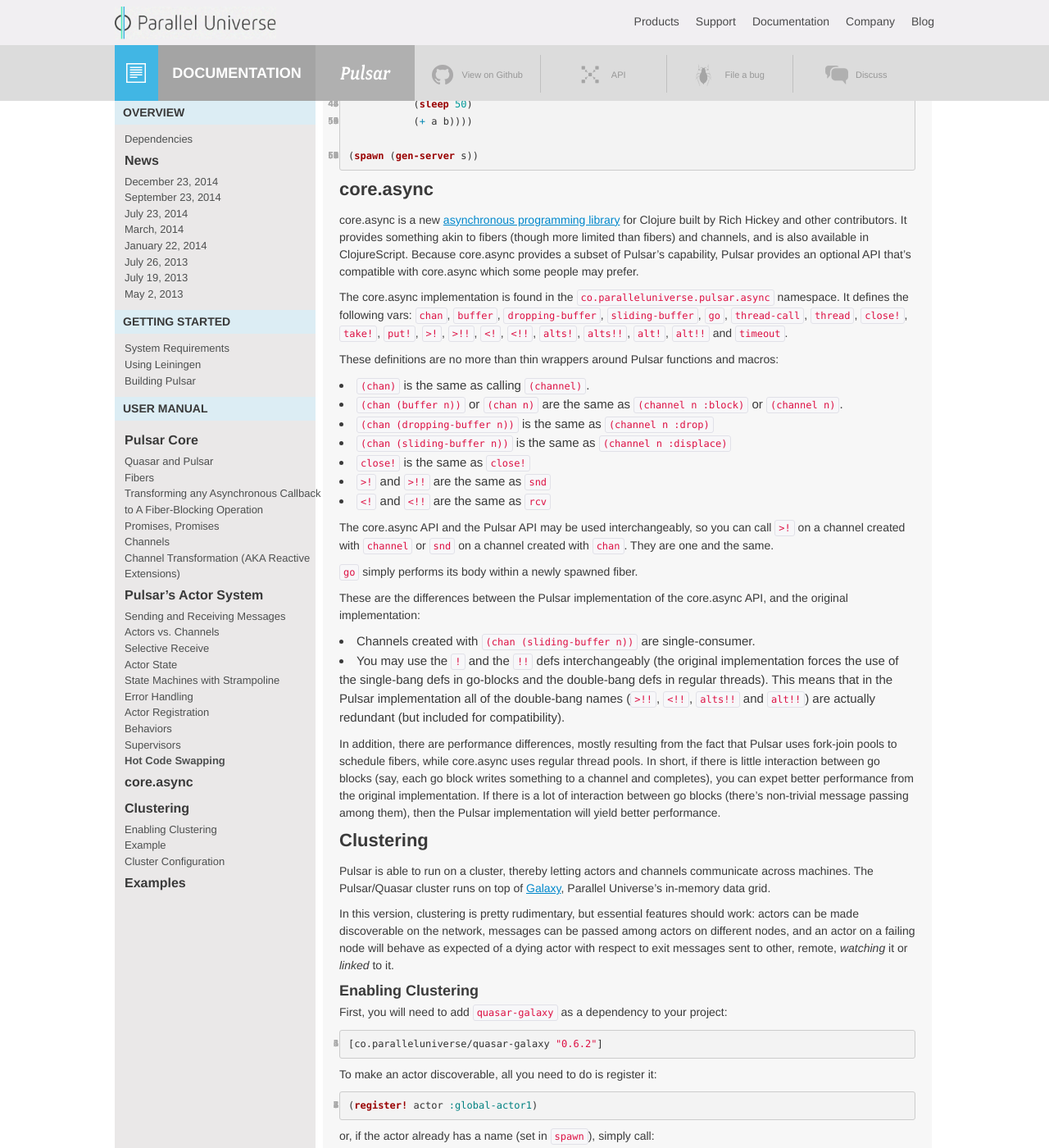
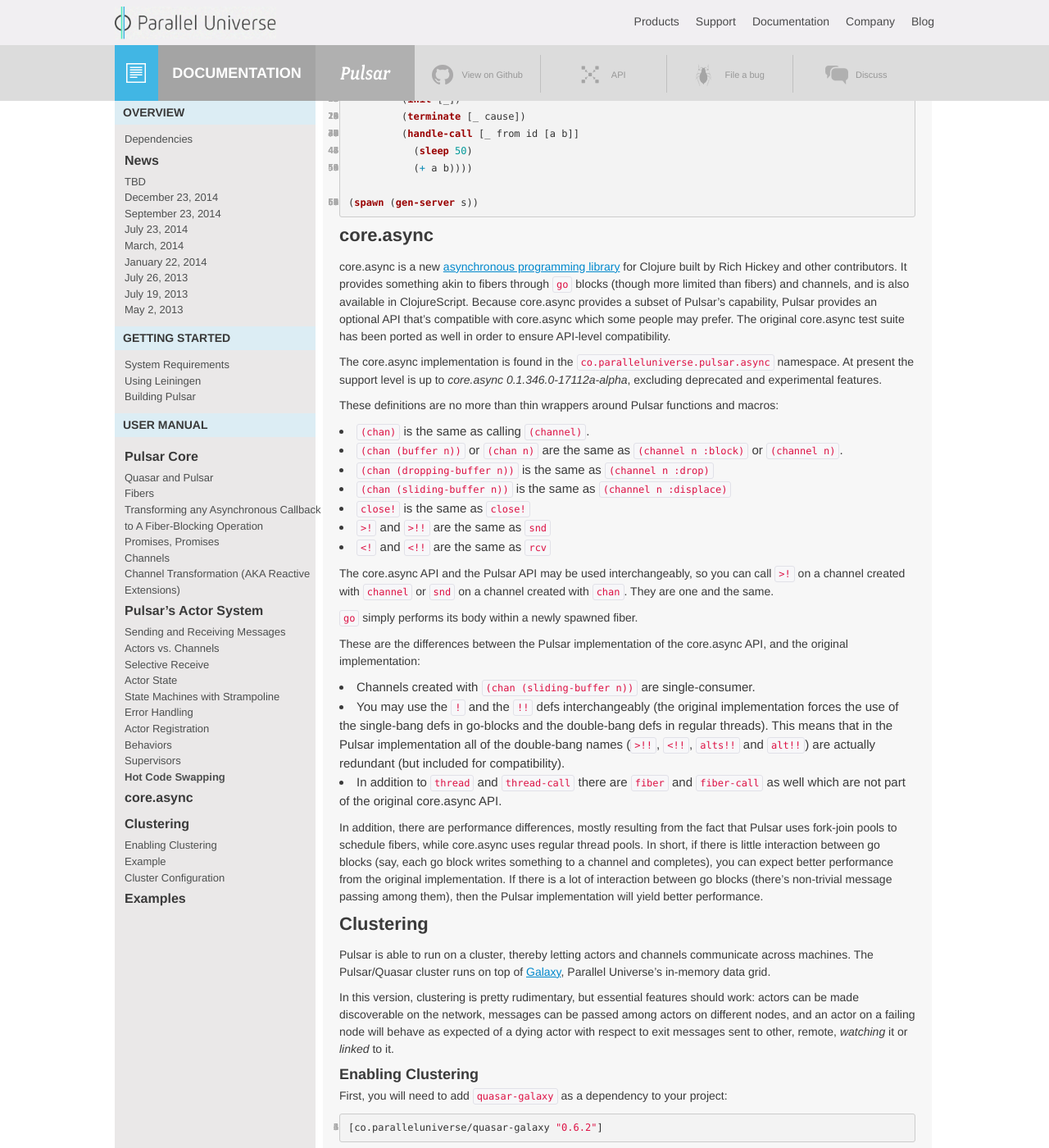
Before and after one commit to puniverse/pulsar, a Jekyll site: the page built from docs/index.md, in a window 1280 px wide and 1400 px high, scrolled down 25586 px. Shown: the whole window at 82% size. Built offline with Jekyll 4.4.1, drawn with Linux system fonts in a browser that asks for light colours; nearby versions of some CDN libraries; Markdown is read by kramdown in place of the engine named in the settings; some of the changed text lies outside the part shown.

Commit message:
update core.async docs [ci skip]

```diff
--- a/docs/index.md
+++ b/docs/index.md
@@ -25,9 +25,13 @@
 
 ## News
 
+### TBD
+
+Pulsar [0.6.3](https://github.com/puniverse/pulsar/releases/tag/v0.6.3) has been released.
+
 ### December 23, 2014
 
-Pulsar [0.6.2](https://github.com/puniverse/pulsar/releases/tag/v0.6.1) has been released.
+Pulsar [0.6.2](https://github.com/puniverse/pulsar/releases/tag/v0.6.2) has been released.
 
 ### September 23, 2014
 
@@ -1350,9 +1354,9 @@
 
 ## core.async
 
-core.async is a new [asynchronous programming library](https://github.com/clojure/core.async/) for Clojure built by Rich Hickey and other contributors. It provides something akin to fibers (though more limited than fibers) and channels, and is also available in ClojureScript. Because core.async provides a subset of Pulsar's capability, Pulsar provides an optional API that's compatible with core.async which some people may prefer.
+core.async is a new [asynchronous programming library](https://github.com/clojure/core.async/) for Clojure built by Rich Hickey and other contributors. It provides something akin to fibers through `go` blocks (though more limited than fibers) and channels, and is also available in ClojureScript. Because core.async provides a subset of Pulsar's capability, Pulsar provides an optional API that's compatible with core.async which some people may prefer. The original core.async test suite has been ported as well in order to ensure API-level compatibility.
 
-The core.async implementation is found in the `co.paralleluniverse.pulsar.async` namespace. It defines the following vars: `chan`, `buffer`, `dropping-buffer`, `sliding-buffer`, `go`, `thread-call`, `thread`, `close!`, `take!`, `put!`, `>!`, `>!!`, `<!`, `<!!`, `alts!`, `alts!!`, `alt!`, `alt!!` and `timeout`.
+The core.async implementation is found in the `co.paralleluniverse.pulsar.async` namespace. At present the support level is up to _core.async 0.1.346.0-17112a-alpha_, excluding deprecated and experimental features.
 
 These definitions are no more than thin wrappers around Pulsar functions and macros:
 
@@ -1372,8 +1376,9 @@
 
 * Channels created with `(chan (sliding-buffer n))` are single-consumer.
 * You may use the `!` and the `!!` defs interchangeably (the original implementation forces the use of the single-bang defs in go-blocks and the double-bang defs in regular threads). This means that in the Pulsar implementation all of the double-bang names (`>!!`, `<!!`, `alts!!` and `alt!!`) are actually redundant (but included for compatibility).
+* In addition to `thread` and `thread-call` there are `fiber` and `fiber-call` as well which are not part of the original core.async API.
 
-In addition, there are performance differences, mostly resulting from the fact that Pulsar uses fork-join pools to schedule fibers, while core.async uses regular thread pools. In short, if there is little interaction between go blocks (say, each go block writes something to a channel and completes), you can expet better performance from the original implementation. If there is a lot of interaction between go blocks (there's non-trivial message passing among them), then the Pulsar implementation will yield better performance.
+In addition, there are performance differences, mostly resulting from the fact that Pulsar uses fork-join pools to schedule fibers, while core.async uses regular thread pools. In short, if there is little interaction between go blocks (say, each go block writes something to a channel and completes), you can expect better performance from the original implementation. If there is a lot of interaction between go blocks (there's non-trivial message passing among them), then the Pulsar implementation will yield better performance.
 
 ## Clustering
 
@@ -1448,4 +1453,4 @@
 * [A Pulsar ring benchmark]({{examples}}/primitive_ring_benchmark.clj) with promitive channels.
 * [A Pulsar full-graph benchmark]({{examples}}/graph.clj) where all actors ping and pong with all other actors.
 
-In addition, the [test suite](https://github.com/{{site.github}}/blob/master/src/test/clojure/co/paralleluniverse/pulsar_test.clj) contains many more small examples.
+In addition, the [test suite](https://github.com/{{site.github}}/tree/master/src/test/clojure/co/paralleluniverse/pulsar) contains many more small examples.
```
